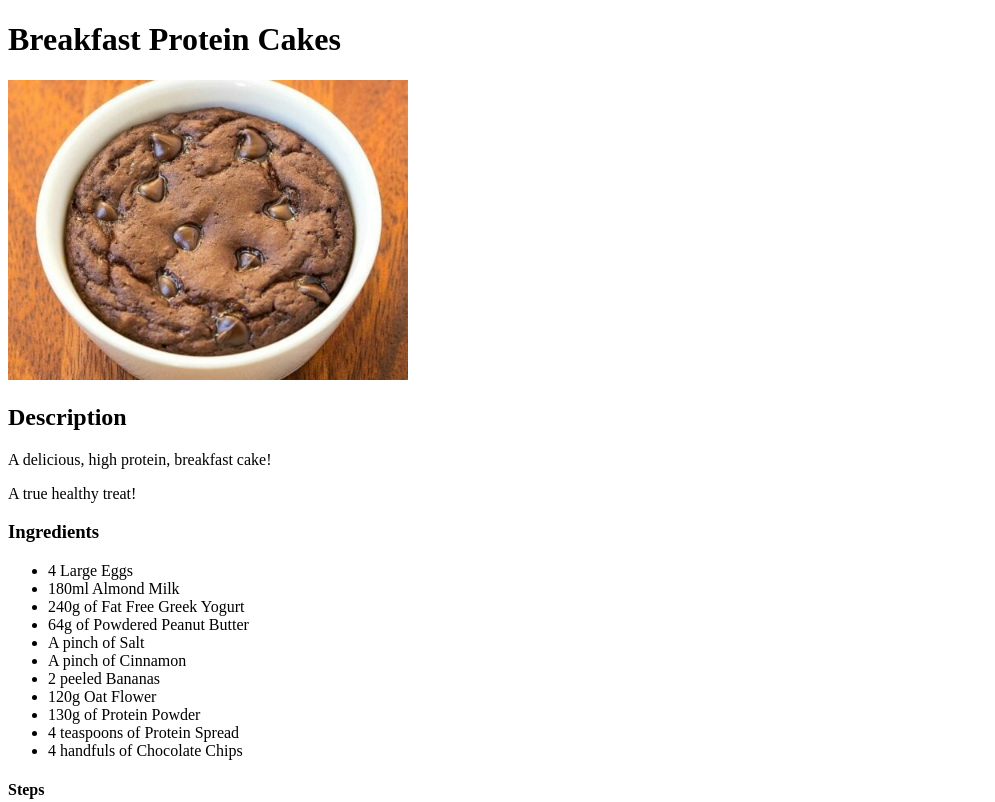
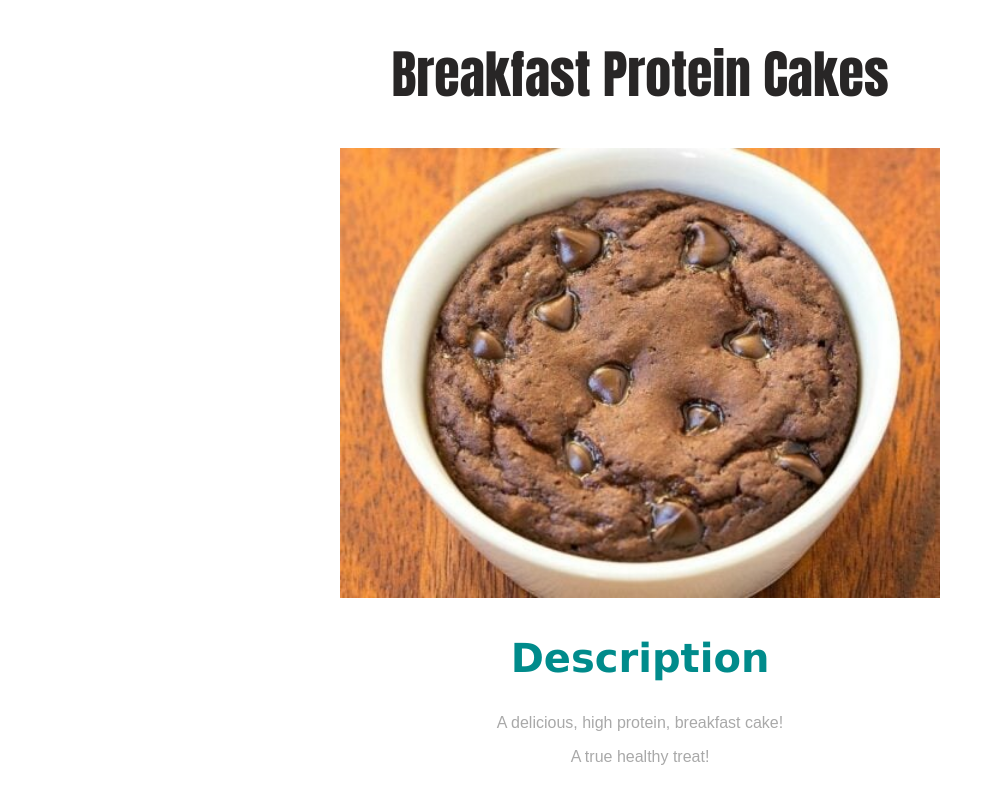
Before and after one commit to Ltys-on/odin-recipies, a plain HTML site: page recipes/breakfast-protein-cakes.html in a window 1280 px wide. Shown: the top 802 px of the page, without its empty margins (0-995 px from the left). Drawn offline with Linux system fonts and the light colour scheme.

Commit message:
Add basic css stylesheet to all pages

```diff
--- a/recipes/breakfast-protein-cakes.html
+++ b/recipes/breakfast-protein-cakes.html
@@ -3,6 +3,7 @@
     <head>
         <meta charset="utf-8">
         <title>Breakfast Protein Cakes</title>
+        <link rel="stylesheet" href="../style.css">
     </head>
     <body>
         <h1>Breakfast Protein Cakes</h1>
--- /dev/null
+++ b/style.css
@@ -0,0 +1,27 @@
+/* odin-recipes */
+body {
+    font-family: Arial, Helvetica, sans-serif;
+    font-size: medium;
+    color: darkgray;
+    text-align: center;
+}
+h1 {
+    font-size: 52px;
+    color: rgb(40, 38, 38);
+    font-weight: 900;
+    font-family: Impact, Haettenschweiler, 'Arial Narrow Bold', sans-serif;
+}
+img {
+    width: 600px;
+    height: auto;
+    background-color: aquamarine;
+}
+h2,
+h3,
+h4,
+h5,
+h6 {
+    font-family: 'Lucida Sans', 'Lucida Sans Regular', 'Lucida Grande', 'Lucida Sans Unicode', Geneva, Verdana, sans-serif;
+    font-size: 40px;
+    color: darkcyan;
+}
```
Also changed, not shown: index.html (+1 -0 lines), recipes/chicken-and-rice.html (+1 -0 lines), recipes/steak-eggs-and-chips.html (+1 -0 lines).
